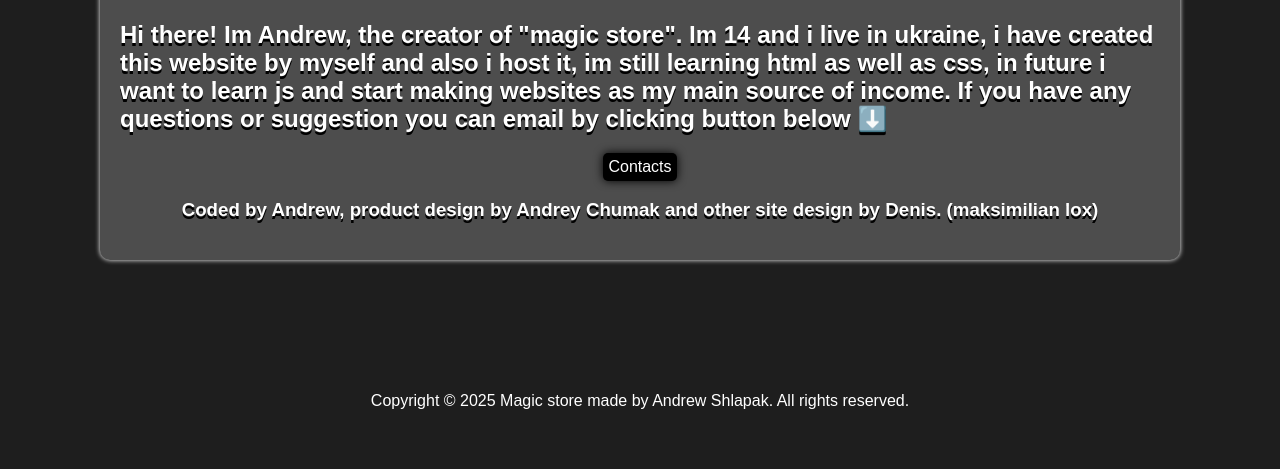
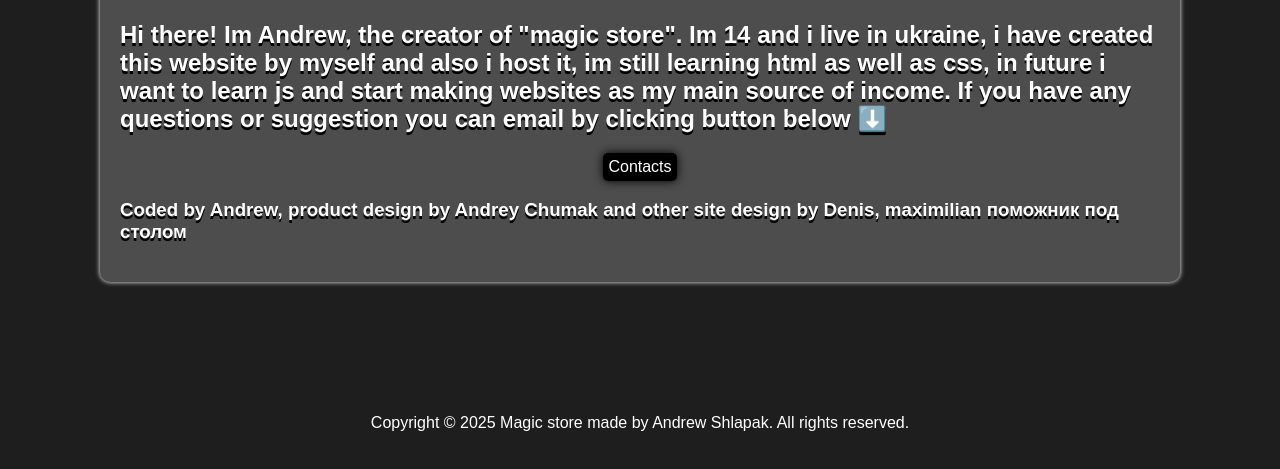
Before and after one commit to keke2309wewe/magicstoreproject, a plain HTML site: page about.html in a window 1280 px wide. Shown: the part 221-690 px from the top of the page. Drawn offline with Linux system fonts and the light colour scheme.

Commit message:
Update credits in about.html

```diff
--- a/about.html
+++ b/about.html
@@ -33,7 +33,7 @@
                     suggestion you can email by clicking button below ⬇️
                 </h2>
                 <a href="contacts.html">Contacts</a>
-                <h3>Coded by Andrew, product design by Andrey Chumak and other site design by Denis. (maksimilian lox)</h3>
+                <h3>Coded by Andrew, product design by Andrey Chumak and other site design by Denis, maximilian поможник под столом</h3>
             </div>
         </main>
 
```
